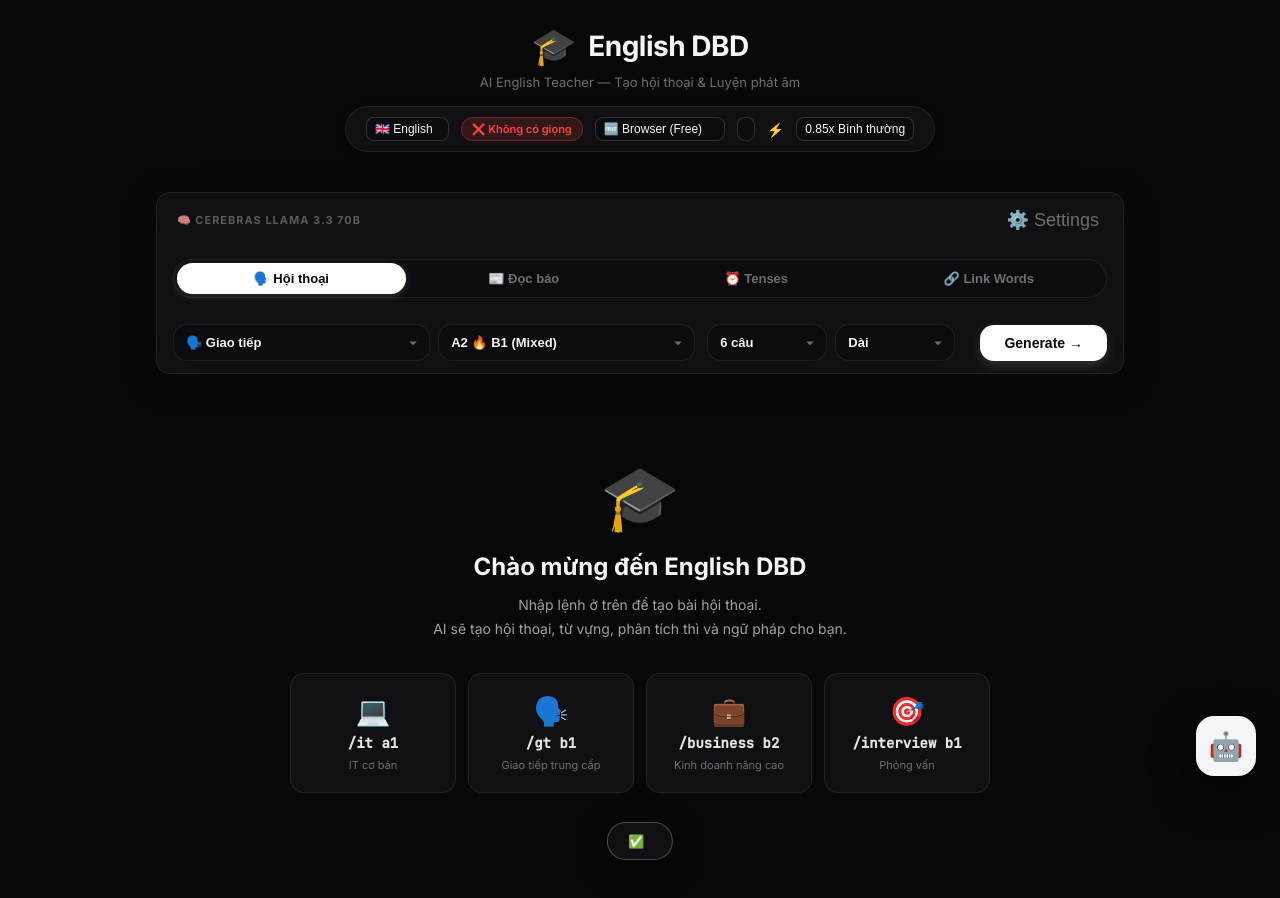
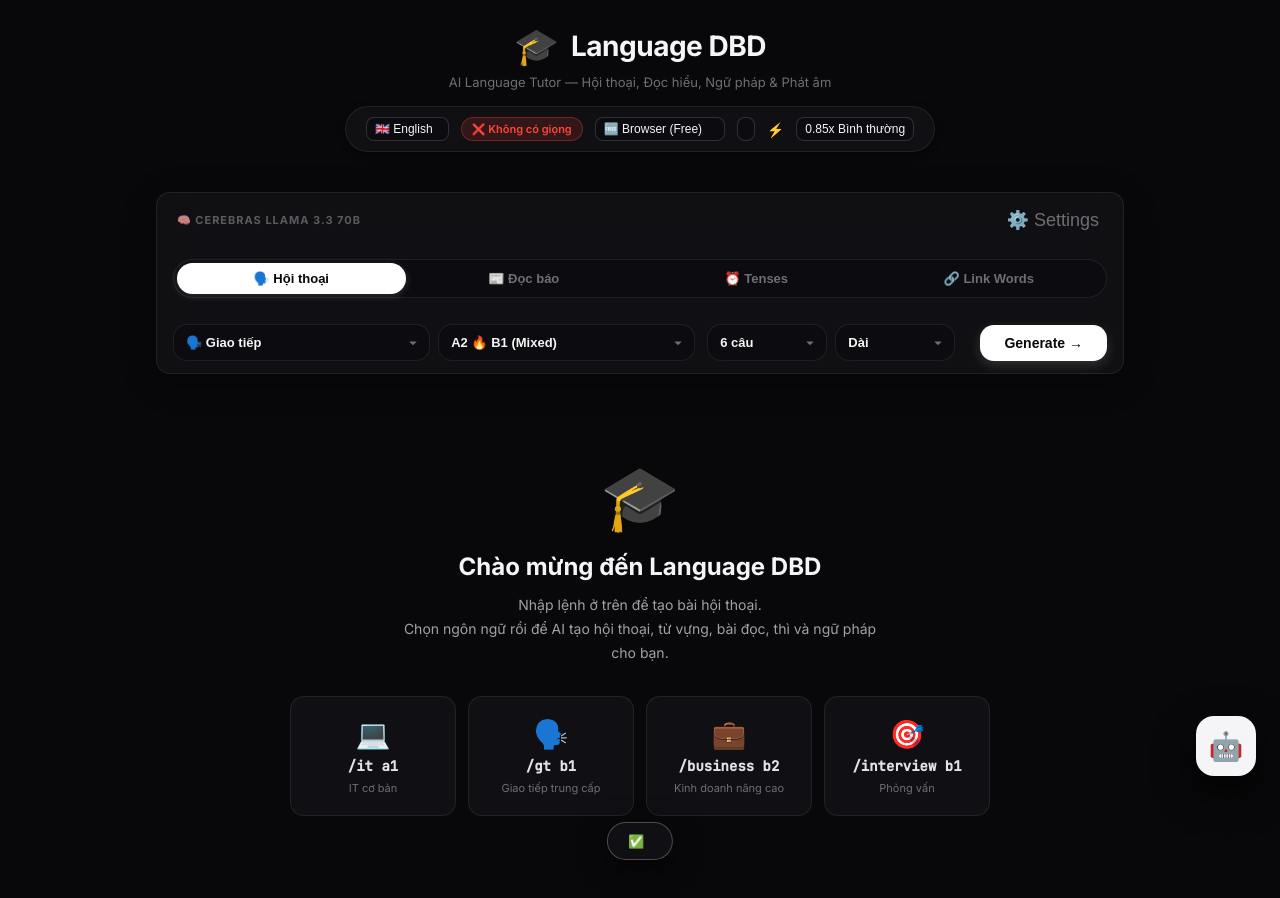
Before and after one commit to nguyentiendat96/english-practice, a plain HTML site: page index.html in a window 1280 px wide. Drawn offline with Linux system fonts and the light colour scheme; a script that the page names is missing.

Commit message:
chore: update UI copy for multilingual learning

```diff
--- a/app.js
+++ b/app.js
@@ -1,5 +1,5 @@
 // ============================================
-// ENGLISH DBD - App Logic
+  // LANGUAGE DBD - App Logic
 // ============================================
 (function () {
   'use strict';
@@ -1458,7 +1458,7 @@ JSON format:
     }
   }
 
-  // --- 🇬🇧 English Tab: English only, listen & read ---
+  // --- Target language tab: listen & read ---
   // Pre-build analysis map once per data set to avoid O(n*m) per sentence
   let _analysisCache = null;
   let _analysisCacheDataRef = null;
@@ -1554,7 +1554,7 @@ JSON format:
     `;
   }
 
-  // --- 🇻🇳 Practice Tab: See Vietnamese, speak/write English, get scored ---
+  // --- 🇻🇳 Practice Tab: See Vietnamese, speak/write target language, get scored ---
   function renderPracticeSection(container, data) {
     const enLines = data.dialogue_en || [];
     const viLines = data.dialogue_vi || [];
--- a/index.html
+++ b/index.html
@@ -5,8 +5,8 @@
     <meta name="viewport" content="width=device-width, initial-scale=1.0, viewport-fit=cover, maximum-scale=1.0, user-scalable=no">
     <meta name="apple-mobile-web-app-capable" content="yes">
     <meta name="apple-mobile-web-app-status-bar-style" content="black-translucent">
-    <title>English DBD — AI English Teacher</title>
-    <meta name="description" content="English DBD - AI-powered English dialogue generator with pronunciation scoring">
+    <title>Language DBD — AI Language Tutor</title>
+    <meta name="description" content="Language DBD - AI-powered language learning with dialogue, reading, grammar, and pronunciation practice">
     <link rel="preconnect" href="https://fonts.googleapis.com">
     <link rel="preconnect" href="https://fonts.gstatic.com" crossorigin>
     <!-- Critical inline CSS for instant first paint -->
@@ -42,9 +42,9 @@
             <div class="header-content">
                 <div class="logo">
                     <span class="logo-icon">🎓</span>
-                    <h1>English DBD</h1>
+                    <h1>Language DBD</h1>
                 </div>
-                <p class="subtitle">AI English Teacher — Tạo hội thoại & Luyện phát âm</p>
+                <p class="subtitle">AI Language Tutor — Hội thoại, Đọc hiểu, Ngữ pháp & Phát âm</p>
             </div>
             <div class="voice-controls">
                 <select id="languageSelect" class="voice-select" onchange="app.changeLanguage(this.value)" title="Chọn ngôn ngữ học">
@@ -150,9 +150,9 @@
             <!-- Welcome screen -->
             <div class="welcome-screen" id="welcomeScreen">
                 <div class="welcome-icon">🎓</div>
-                <h2>Chào mừng đến English DBD</h2>
+                <h2>Chào mừng đến Language DBD</h2>
                 <p>Nhập lệnh ở trên để tạo bài hội thoại.<br>
-                AI sẽ tạo hội thoại, từ vựng, phân tích thì và ngữ pháp cho bạn.</p>
+                Chọn ngôn ngữ rồi để AI tạo hội thoại, từ vựng, bài đọc, thì và ngữ pháp cho bạn.</p>
                 <div class="welcome-examples">
                     <div class="example-card" onclick="app.quickCommand('it','a1')">
                         <span class="example-icon">💻</span>
@@ -205,12 +205,12 @@
     <!-- AI Chat Panel -->
     <div class="chat-panel" id="chatPanel">
         <div class="chat-header">
-            <span>🤖 AI English Tutor</span>
+            <span>🤖 AI Language Tutor</span>
             <button class="chat-close" onclick="app.toggleChat()">✕</button>
         </div>
         <div class="chat-messages" id="chatMessages">
             <div class="chat-msg bot">
-                <div class="chat-bubble">👋 Xin chào! Tôi là AI English Tutor.
+                <div class="chat-bubble">👋 Xin chào! Tôi là AI Language Tutor.
                 <br><br>💡 Bạn có thể:
                 <br>• Hỏi nghĩa từ vựng
                 <br>• Luyện đặt câu
@@ -232,6 +232,6 @@
     </div>
 
     <script src="config.js" defer></script>
-    <script src="app.js?v=36" defer></script>
+    <script src="app.js?v=37" defer></script>
 </body>
 </html>
```
